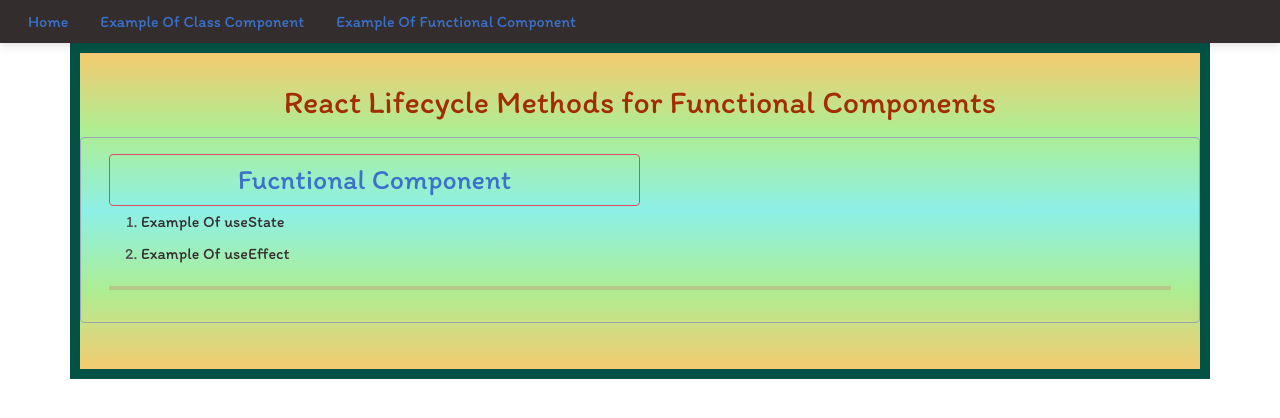
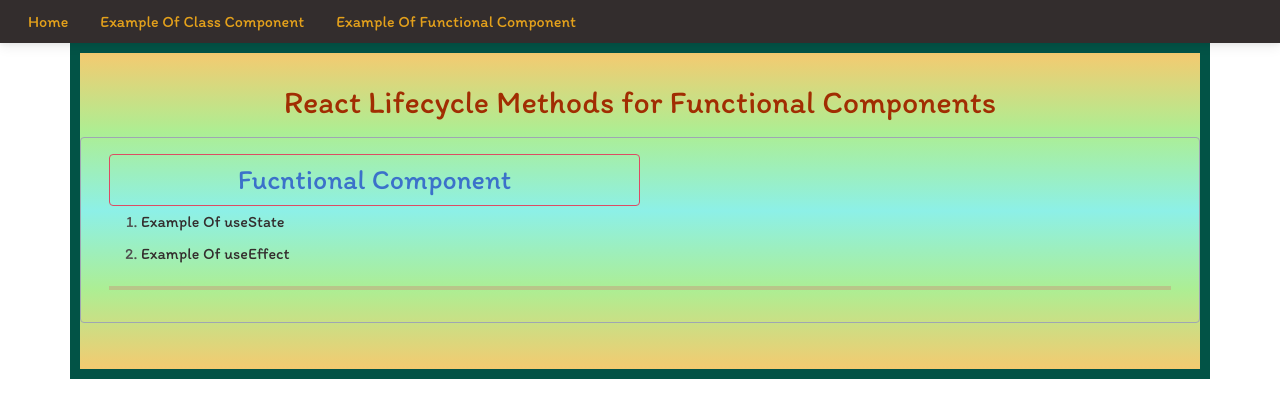
Before and after one commit to vjy2080/Assignment, a React (Create React App) app in the folder 07_Lists_and_Hooks/module-10-list-and-hooks/: page /functionalCompo/functionalcompo in a window 1280 px wide. Shown: the top 418 px of the page. Built offline with nearby package versions, Linux system fonts and the light colour scheme.

Commit message:
Update Assignment

```diff
--- a/07_Lists_and_Hooks/module-10-list-and-hooks/src/CommanCompo/NavBar.jsx
+++ b/07_Lists_and_Hooks/module-10-list-and-hooks/src/CommanCompo/NavBar.jsx
@@ -20,13 +20,13 @@ export default function NavBar() {
                     <div className="collapse navbar-collapse" id="navbarNav">
                         <ul className="navbar-nav">
                             <li className="nav-item mx-3">
-                                <Link to="/">Home</Link>
+                                <Link className="text-warning" to="/">Home</Link>
                             </li>
                             <li className="nav-item mx-3">
-                                <Link to="/ClassCompo">Example Of Class Component</Link>
+                                <Link className="text-warning" to="/ClassCompo">Example Of Class Component</Link>
                             </li>
                             <li className="nav-item mx-3">
-                                <Link to="/functionalCompo">Example Of Functional Component</Link>
+                                <Link className="text-warning" to="/functionalCompo">Example Of Functional Component</Link>
                             </li>
                         </ul>
                     </div>
--- a/07_Lists_and_Hooks/module-10-list-and-hooks/src/Components/ClassCompo/01_ExampleOfMounting.jsx
+++ b/07_Lists_and_Hooks/module-10-list-and-hooks/src/Components/ClassCompo/01_ExampleOfMounting.jsx
@@ -17,7 +17,7 @@ class ExampleOfMounting extends React.Component {
   render() {
     return (
       <>
-        <h1 className='my-5'>Example of "constructor" & "componentDidMount"</h1>
+        <h1 className='my-5 text-center'>Example of "constructor" & "componentDidMount"</h1>
         <p className='text-center'>componentDidMount after <strong>"3-seconds"</strong></p>
         <h3 className='mb-5 text-center'>My Favorite Color is <span className='text-danger'>"{this.state.favoritecolor}"</span></h3>
 
--- a/07_Lists_and_Hooks/module-10-list-and-hooks/src/Components/ClassCompo/03_ExampleOfUnmounting.jsx
+++ b/07_Lists_and_Hooks/module-10-list-and-hooks/src/Components/ClassCompo/03_ExampleOfUnmounting.jsx
@@ -8,8 +8,12 @@ class ExampleOfUnmounting extends Component {
     };
 
     handleDelete = () => {
-        this.setState({ showChild: false });
+        this.setState({
+            showChild: false,
+        });
     };
+
+
 
     render() {
         const { showChild } = this.state;
--- a/07_Lists_and_Hooks/module-10-list-and-hooks/src/Components/FunctionalCompo/01_ExampleOfuseState.jsx
+++ b/07_Lists_and_Hooks/module-10-list-and-hooks/src/Components/FunctionalCompo/01_ExampleOfuseState.jsx
@@ -1,9 +1,25 @@
-import React from 'react';
+import React, { useState } from "react";
 
-export default function ExampleOfuseState() {
+function ExampleOfuseState() {
+    const [count, setRandomCount] =
+        useState(function generateRandomInteger() {
+            return Math.floor(Math.random() * 1000000);
+        });
+    function clickHandler() {
+        setRandomCount(Math.floor(Math.random() * 1000000));
+    }
     return (
-        <div>
-            01_ExampleOfuseState
+        <div className="text-center">
+            <h1> {count} </h1>
+
+            <p> Click below button to generate random number </p>
+            <p>
+                <button className="btn btn-primary" onClick={clickHandler}> Click Here</button>
+            </p>
+
+
         </div>
     );
 }
+
+export default ExampleOfuseState;
```
